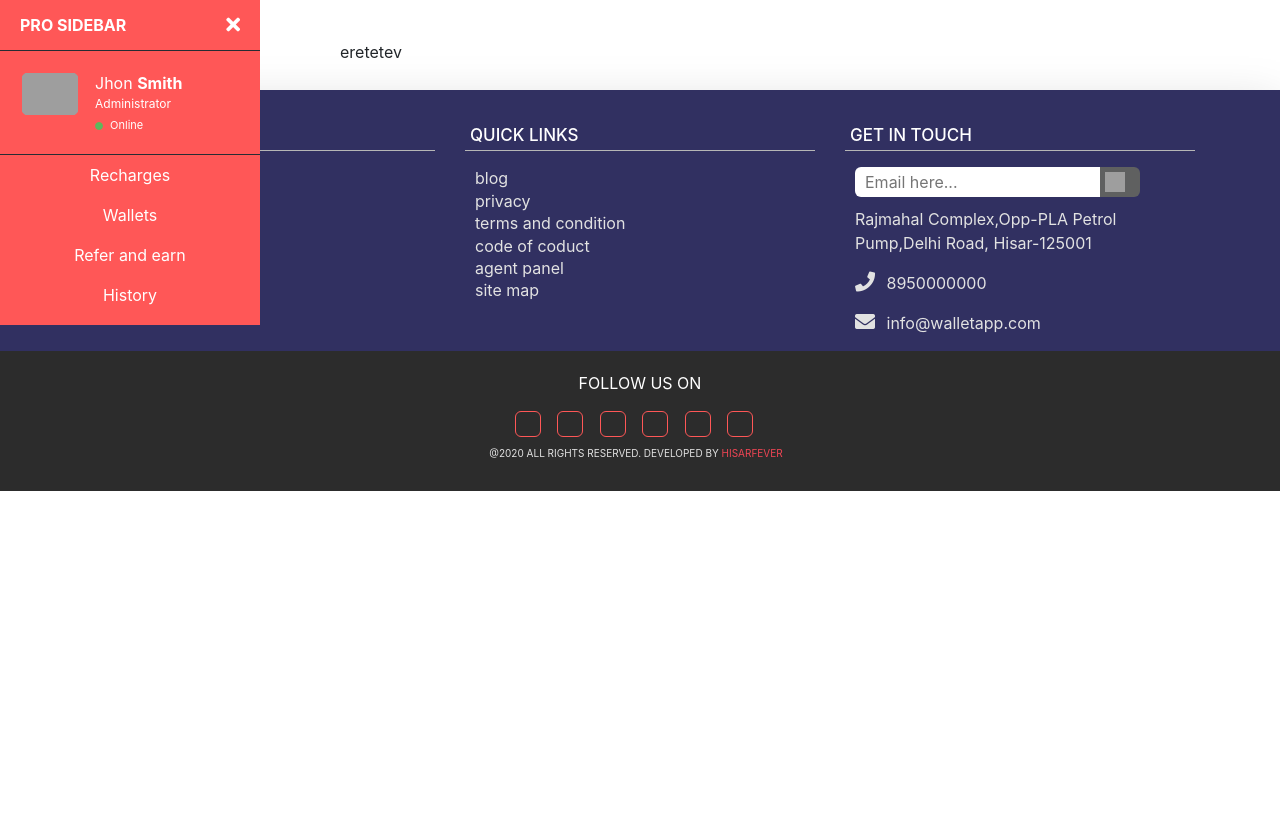
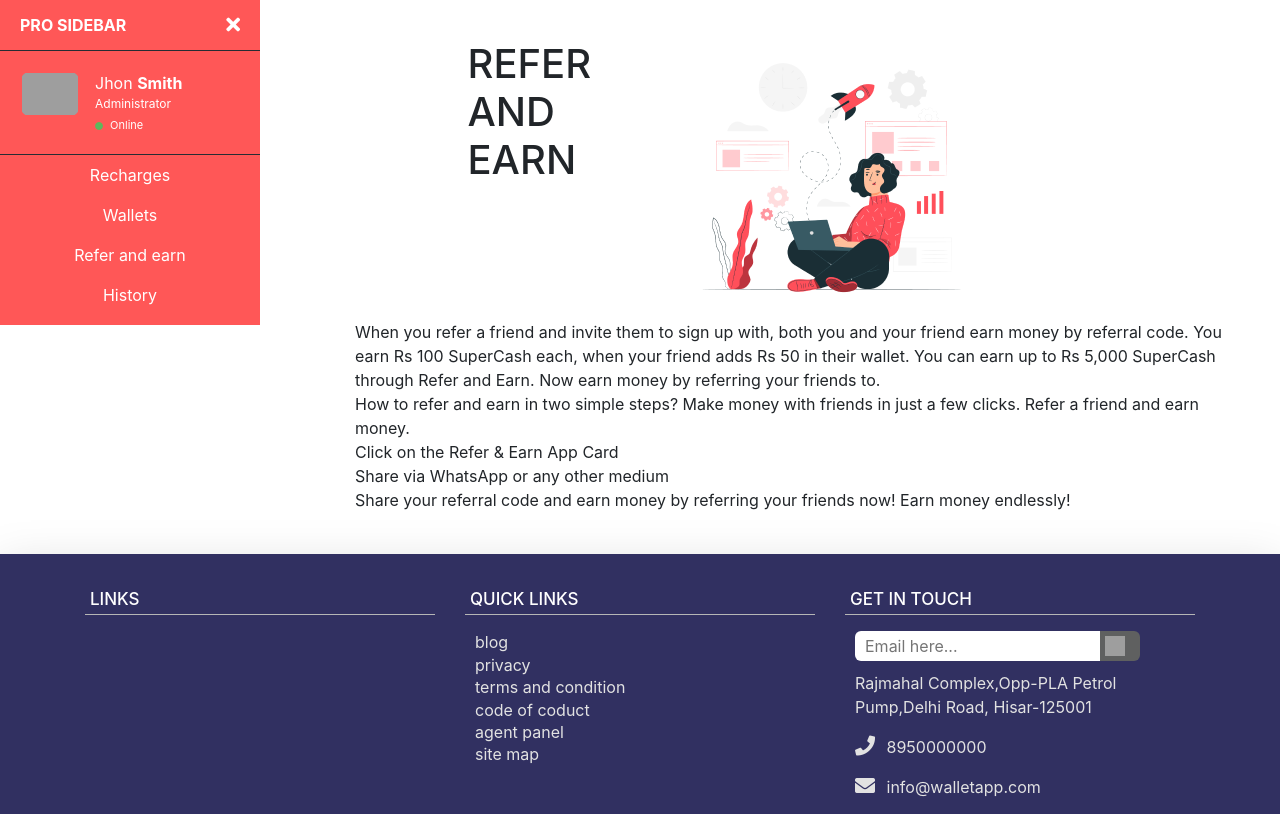
Before and after one commit to Git-Eniacoder/propertyweb, a CodeIgniter app: page /propertyweb/index.php/wallet/recharge/index in a window 1280 px wide, after a click on "Refer and earn". Shown: the part 92-906 px from the top of the page. Before the commit the page ends 583 px from the top, so only its background shows below. Run offline with CodeIgniter, Linux system fonts and the light colour scheme; data that the repository does not hold is empty; some libraries are stand-ins or nearby versions; grey boxes are pictures that could not be loaded.

Commit message:
refer and earn page added

```diff
--- a/application/views/frontend/wallet/recharge.php
+++ b/application/views/frontend/wallet/recharge.php
@@ -322,7 +322,26 @@
     </div>
   </div>
   <div id="refer" class="tabcontent">
-    eretetev
+    <div class="container-fluid">
+        <div class="row justify-content-center">
+            <div class="col-md-3">
+                <h1>REFER AND EARN</h1>
+            </div>
+            <div class="col-md-6">
+                <img src="<?php echo $url['image'] . 'refer.png'; ?>">
+            </div>
+        </div>
+        <p>When you refer a friend and invite them to sign up with, both you and your friend earn money by referral code. You earn Rs 100 SuperCash each, when your friend adds Rs 50 in their wallet. You can earn up to Rs 5,000 SuperCash through Refer and Earn. Now earn money by referring your friends to.</br>
+
+How to refer and earn in two simple steps?
+Make money with friends in just a few clicks. Refer a friend and earn money.</br>
+
+Click on the Refer & Earn App Card</br>
+Share via WhatsApp or any other medium</br>
+Share your referral code and earn money by referring your friends now! Earn money endlessly!
+
+</p>
+    </div>
   </div>
   <div id="history" class="tabcontent">
     <div class="container-fluid">
```
Also changed, not shown: assets/img/refer.png (added).
